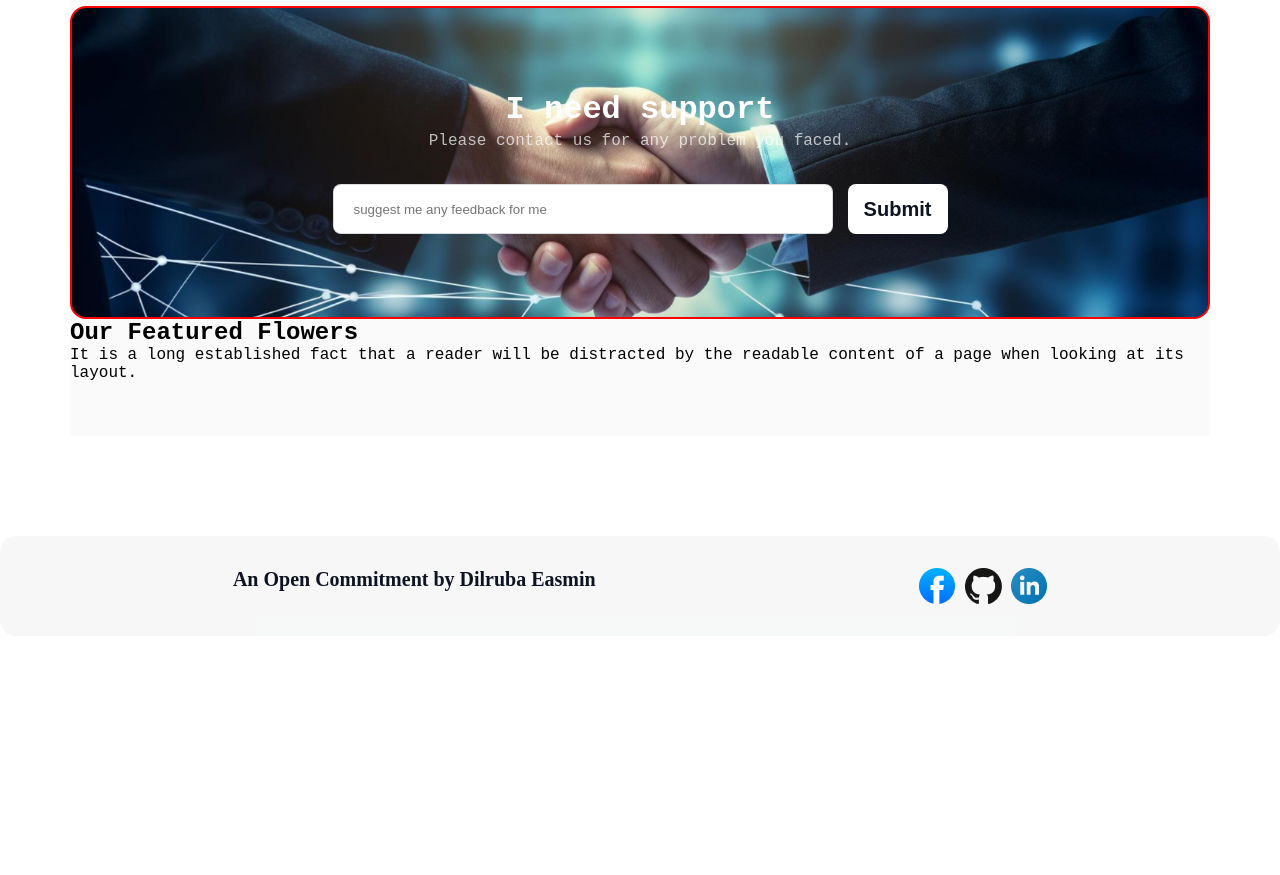
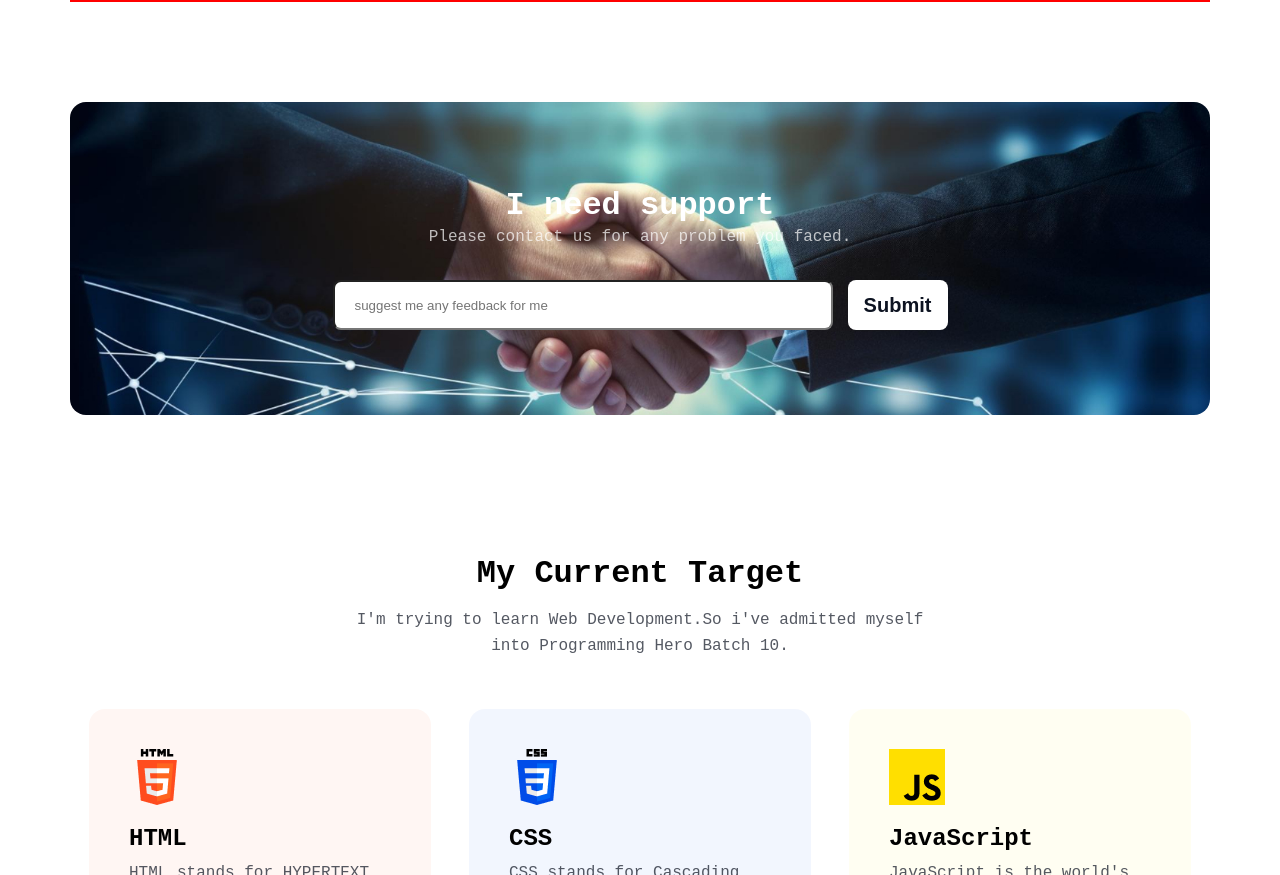
Before and after one commit to DilrubaShondha/assignment-1, a plain HTML site: page index.html in a window 1280 px wide. Shown: the part 1925-2800 px from the top of the page. Before the commit the page ends 2561 px from the top, so only its background shows below. Drawn offline with Linux system fonts and the light colour scheme; a web font is replaced by a local one.

Commit message:
skills section done

```diff
--- a/index.html
+++ b/index.html
@@ -24,7 +24,8 @@
     </header>
 <!--header ends here-->
 <!--Main starts here-->
-    <main class="body-container">
+<main>
+    <section class="body-container">
         <section class="body-content">
             <div class="text-container">
                 <h3 class="title">Why Web Development</h3>
@@ -67,6 +68,8 @@
 
             </div>
         </section>
+    </section>
+
     <secion>
         <div class="support-container">
             <div class="support-content">
@@ -83,28 +86,43 @@
 
           </div>
     </secion>
-    <section class="featured-image-container">
-        <div class="featured-title-container">
-          <h1>Our Featured Flowers</h1>
-          <p>
-            It is a long established fact that a reader will be distracted by
-            the readable content of a page when looking at its layout.
+    <section class="skill-container">
+        <div class="skill-title-container">
+          <h3 title="title">My Current Target</h3>
+          <p class="body-text">
+            I'm trying to learn Web Development.So i've admitted myself into Programming Hero Batch 10.
           </p>
         </div>
-        <div class="featured-images">
-          <div id="first" class="first-image">
-            <img src="./images/featured1.png" alt="" />
-          </div>
-          <div id="second" class="second-image">
-            <img src="./images/featured2.png" alt="" />
-          </div>
-          <div id="third" class="third-image">
-            <img src="./images/featured3.png" alt="" />
-          </div>
+        <div class="skills">
+          <div class="skill-content" id="first">
+            <div>
+                <img src="./assets/html.png" alt="" />
+              </div>
+              <h1>HTML</h1>
+              <p class="body-text">HTML stands for HYPERTEXT MARKUP language.</p>
+              <a href="https://www.w3schools.com/html/default.asp">Learn More</a>
+            </div>
+         <div class="skill-content" id="second">
+            <div>
+                      <img src="./assets/css.png" alt="" />
+                    </div>
+                    <h1>CSS</h1>
+                    <p class="body-text">CSS stands for Cascading Styles Sheet.</p>
+                    <a href="https://www.w3schools.com/css/default.asp">Learn More</a>
+                </div>
+        <div class="skill-content" id="third">
+                    <div>
+                    <img src="./assets/js.png" alt="" />
+                    </div>
+                    <h1>JavaScript</h1>
+                    <p class="body-text">JavaScript is the world's most popular programming language.</p>
+                    <a href="https://www.w3schools.com/js/">Learn More</a>
+               </div>
         </div>
       </section>
-    </main>
 </body>
+</main>
+<!--footer section-->
     <footer class="footer">
         <div class="footer-text">
             <h4>An Open Commitment by Dilruba Easmin</h4>
@@ -114,7 +132,8 @@
             <img src="/assets/github.png" alt="">
             <img src="/assets/linkedin-icon 1.png" alt="">
         </div>
+    </footer>
+<!--footer section-->
 
-    </footer>
 
 </html>
--- a/style.css
+++ b/style.css
@@ -85,10 +85,13 @@ margin-top: 30px;
 /* main section starts here*/
 .body-container{
 width: 1140px;
+height: 1190px;
 /* height: 1205px; */
 background-color: #FAFAFB;
 margin: 0 auto;
 margin-top: 65px;
+margin-bottom: 100px;
+border: 2px solid red;
 }
 .mini-sections{
     margin-top: 60px;
@@ -104,6 +107,7 @@ height: 33%;
 margin-bottom: 32px;
 margin: 0 auto;
 margin-bottom: 30px;
+padding-left: 5px;
 }
 .body-content{
     margin:75px;
@@ -202,7 +206,6 @@ margin-left: 20px;
     background-size: cover;
     display: flex;
     flex-direction: column;
-    border: 2px solid red;
     justify-content: center;
     align-items: center;
     padding: 64px 48px;
@@ -227,7 +230,6 @@ margin-left: 20px;
   }
   .support-content input {
     box-sizing: border-box;
-    border: 1px solid rgba(13, 19, 33, 0.15);
     border-radius: 8px;
 
     background: rgb(255, 255, 255);
@@ -282,3 +284,68 @@ font-family: Azeret Mono;
 font-size: 20px;
 font-weight: 600;
  }
+ /*footer ends*/
+ /*skills section start*/
+ .skill-container {
+    width: 1140px;
+    height: 460px;
+    margin: 0 auto;
+    margin-top: 140px;
+  }
+  .skill-title-container {
+    display: flex;
+    flex-direction: column;
+    justify-content: center;
+    align-items: center;
+    width: 50%;
+    margin: 0 auto;
+  }
+  .skill-title-container h3{
+    font-size: 32px;
+font-weight: 800;
+margin-bottom: 15px;
+
+  }
+  .skills {
+    display: flex;
+    flex-direction: row;
+    justify-content: space-around;
+
+    margin-top: 50px;
+    margin-bottom: 40px;
+  }
+
+   .skill-content{
+    height: 300px;
+    width: 30%;
+    margin: 0 auto;
+    border-radius: 16px;
+    padding: 40px;
+
+   }
+   .skill-content a{
+    font-size: 16px;
+font-weight: 700;
+color: black;
+text-align: left;
+text-decoration-line: underline;
+   }
+   .skill-content p{
+text-align: left;
+margin-top: 8px;
+margin-bottom: 20px;   }
+.skill-content img{
+ margin-bottom: 15px;
+}
+
+  #first {
+
+background: rgba(255, 76, 30, 0.05);
+  }
+  #second {
+
+background: rgba(0, 76, 232, 0.05);
+  }
+  #third {
+background: rgba(255, 223, 0, 0.05);  }
+/*skills section ends*/
```
